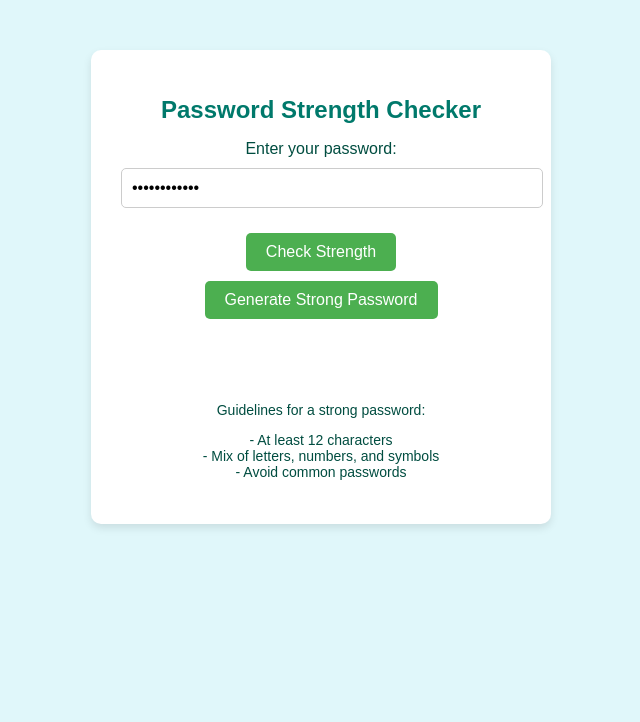
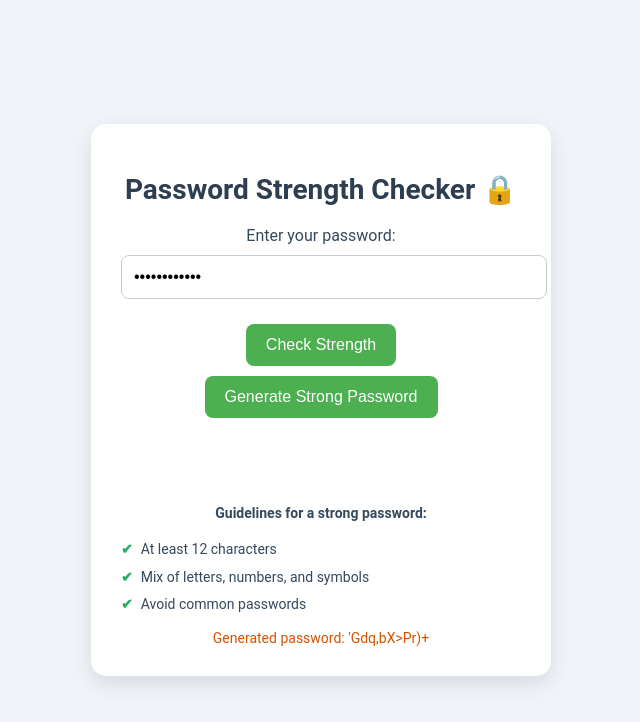
Before and after one commit to sayperry/Password-Strength-Checker, a plain HTML site: page index.html in a window 1280 px wide. Both pictures are taken after typing "Sample123" into the empty fields and a click on the button "Generate Strong Password". Shown: the whole page, without its empty margins (319-959 px from the left). Drawn offline with Linux system fonts and the light colour scheme.

Commit message:
index.html

```diff
--- a/index.html
+++ b/index.html
@@ -6,157 +6,187 @@
     <title>Password Strength Checker</title>
     <style>
         body {
-            font-family: Arial, sans-serif;
-            background-color: #e0f7fa;
+            font-family: 'Roboto', sans-serif;
+            background-color: #f0f4f8;
             text-align: center;
-            margin-top: 50px;
+            margin: 0;
+            padding: 0;
+            display: flex;
+            justify-content: center;
+            align-items: center;
+            height: 100vh;
         }
         .container {
             width: 400px;
-            margin: 0 auto;
             background-color: #ffffff;
             padding: 30px;
-            border-radius: 10px;
-            box-shadow: 0 4px 8px rgba(0, 0, 0, 0.1);
+            border-radius: 15px;
+            box-shadow: 0 8px 20px rgba(0, 0, 0, 0.1);
+            transition: transform 0.3s;
+        }
+        .container:hover {
+            transform: scale(1.02);
         }
         h1 {
-            color: #00796b;
-            font-size: 24px;
+            color: #2d3e50;
+            font-size: 28px;
+            margin-bottom: 20px;
         }
         label {
-            color: #004d40;
+            color: #34495e;
             font-size: 16px;
             display: block;
             margin-bottom: 10px;
         }
         input {
             width: 100%;
-            padding: 10px;
+            padding: 12px;
             margin-bottom: 20px;
             border: 1px solid #ccc;
-            border-radius: 5px;
+            border-radius: 8px;
             font-size: 16px;
+            transition: border-color 0.3s;
+        }
+        input:focus {
+            border-color: #4CAF50;
+            outline: none;
+            box-shadow: 0 0 8px rgba(76, 175, 80, 0.2);
         }
         button {
             background-color: #4CAF50;
             color: white;
             border: none;
-            padding: 10px 20px;
+            padding: 12px 20px;
             cursor: pointer;
             font-size: 16px;
-            border-radius: 5px;
+            border-radius: 8px;
             margin: 5px;
+            transition: background-color 0.3s, transform 0.2s;
         }
         button:hover {
             background-color: #45a049;
+            transform: scale(1.05);
         }
         .strength-meter {
             font-size: 16px;
             margin-top: 20px;
             padding: 10px;
-            border-radius: 5px;
+            border-radius: 8px;
             color: white;
             text-align: center;
+            transition: background-color 0.3s, box-shadow 0.3s;
         }
-        .weak { background-color: red; }
-        .medium { background-color: yellow; color: black; }
-        .strong { background-color: green; }
+        .weak { background-color: #e74c3c; box-shadow: 0 0 10px rgba(231, 76, 60, 0.5); }
+        .medium { background-color: #f1c40f; color: #2d3e50; box-shadow: 0 0 10px rgba(241, 196, 15, 0.5); }
+        .strong { background-color: #27ae60; box-shadow: 0 0 10px rgba(39, 174, 96, 0.5); }
         .guidelines {
             font-size: 14px;
             margin-top: 20px;
-            color: #004d40;
+            color: #34495e;
+            line-height: 1.6;
+        }
+        .guidelines p {
+            font-weight: bold;
+            margin-bottom: 8px;
+        }
+        ul {
+            list-style: none;
+            padding: 0;
+        }
+        ul li {
+            margin: 5px 0;
+            display: flex;
+            align-items: center;
+        }
+        ul li::before {
+            content: "✔";
+            color: #27ae60;
+            font-weight: bold;
+            margin-right: 8px;
+        }
+        .password-message {
+            font-size: 14px;
+            margin-top: 10px;
+            color: #d35400;
+        }
+        @keyframes fadeIn {
+            from { opacity: 0; transform: translateY(20px); }
+            to { opacity: 1; transform: translateY(0); }
+        }
+        .fade-in {
+            animation: fadeIn 0.8s ease-out;
         }
     </style>
 </head>
 <body>
-    <div class="container">
-        <h1>Password Strength Checker</h1>
+    <div class="container fade-in">
+        <h1>Password Strength Checker 🔒</h1>
         <label for="password">Enter your password:</label>
         <input type="password" id="password" placeholder="Enter password">
         <button onclick="checkPassword()">Check Strength</button>
         <button onclick="generatePassword()">Generate Strong Password</button>
-        <div id="strength" class="strength-meter">Strength: 0/5</div>
+        <div id="strength" class="strength-meter">Strength: 0/6</div>
         <div class="guidelines">
             <p>Guidelines for a strong password:</p>
-            <ul style="list-style-type:none; padding:0;">
-                <li>- At least 12 characters</li>
-                <li>- Mix of letters, numbers, and symbols</li>
-                <li>- Avoid common passwords</li>
+            <ul>
+                <li>At least 12 characters</li>
+                <li>Mix of letters, numbers, and symbols</li>
+                <li>Avoid common passwords</li>
             </ul>
         </div>
+        <div id="message" class="password-message"></div>
     </div>
 
     <script>
-        const COMMON_PASSWORDS = new Set([
-            "password", "123456", "1234567", "12345678", "12345", "1234", "123", "1q2w3e4r", "qwertyuiop",
-            "iloveyou", "111111", "123321", "abc123456", "password123", "qwerty123", "letmein1", "welcome1",
-            "admin123", "monkey", "sunshine", "123123", "qwerty1", "football", "princess", "qazwsx", "123qwe",
-            "1qaz2wsx", "password!", "trustno1", "1234567890", "zxcvbnm", "zxcvbn123", "letmein123"
-        ]);
+        const COMMON_PASSWORDS = new Set(["password", "123456", "1234567", "qwerty", "iloveyou", "111111", "abc123"]);
 
         function checkPassword() {
             const password = document.getElementById('password').value;
+            const messageDiv = document.getElementById('message');
             let score = 0;
             let feedback = [];
 
             if (password.length >= 12) score++;
-            else feedback.push("Weak: Password must be at least 12 characters long.");
+            else feedback.push("Weak: At least 12 characters.");
 
             if (/[A-Z]/.test(password)) score++;
-            else feedback.push("Weak: Password must contain uppercase letters.");
+            else feedback.push("Weak: Include uppercase letters.");
 
             if (/[a-z]/.test(password)) score++;
-            else feedback.push("Weak: Password must contain lowercase letters.");
+            else feedback.push("Weak: Include lowercase letters.");
 
             if (/[0-9]/.test(password)) score++;
-            else feedback.push("Weak: Password must contain numbers.");
+            else feedback.push("Weak: Add numbers.");
 
             if (/[!@#$%^&*(),.?\":{}|<>]/.test(password)) score++;
-            else feedback.push("Weak: Password must contain special characters.");
+            else feedback.push("Weak: Add special characters.");
 
             if (!COMMON_PASSWORDS.has(password)) score++;
-            else feedback.push("Weak: Password is too common. Choose a more unique password.");
+            else feedback.push("Weak: Avoid common passwords.");
 
             const strengthDiv = document.getElementById('strength');
             strengthDiv.textContent = `Strength: ${score}/6`;
 
             if (score === 6) {
                 strengthDiv.className = 'strength-meter strong';
-                alert("Strong: Your password is strong!");
+                messageDiv.textContent = "Your password is strong! 💪";
             } else if (score >= 4) {
                 strengthDiv.className = 'strength-meter medium';
-                alert(feedback.join("\n"));
+                messageDiv.textContent = feedback.join(" ");
             } else {
                 strengthDiv.className = 'strength-meter weak';
-                alert(feedback.join("\n"));
+                messageDiv.textContent = feedback.join(" ");
             }
         }
 
         function generatePassword() {
-            const length = 12;
-            const charsetLower = "abcdefghijklmnopqrstuvwxyz";
-            const charsetUpper = "ABCDEFGHIJKLMNOPQRSTUVWXYZ";
-            const charsetNumbers = "0123456789";
-            const charsetSpecial = "!@#$%^&*()_+[]{}|;:',.<>?";
-            const allCharset = charsetLower + charsetUpper + charsetNumbers + charsetSpecial;
-
+            const charset = "abcdefghijklmnopqrstuvwxyzABCDEFGHIJKLMNOPQRSTUVWXYZ0123456789!@#$%^&*()_+[]{}|;:',.<>?";
             let password = "";
-            // Ensure the password includes at least one of each type
-            password += charsetLower.charAt(Math.floor(Math.random() * charsetLower.length));
-            password += charsetUpper.charAt(Math.floor(Math.random() * charsetUpper.length));
-            password += charsetNumbers.charAt(Math.floor(Math.random() * charsetNumbers.length));
-            password += charsetSpecial.charAt(Math.floor(Math.random() * charsetSpecial.length));
-
-            // Fill the rest of the password length
-            for (let i = 4; i < length; i++) {
-                password += allCharset.charAt(Math.floor(Math.random() * allCharset.length));
+            for (let i = 0; i < 12; i++) {
+                password += charset.charAt(Math.floor(Math.random() * charset.length));
             }
-
-            // Shuffle the password to avoid predictable patterns
-            password = password.split('').sort(() => 0.5 - Math.random()).join('');
-
             document.getElementById('password').value = password;
-            alert("Generated strong password: " + password);
+            document.getElementById('message').textContent = "Generated password: " + password;
         }
     </script>
 </body>
```
